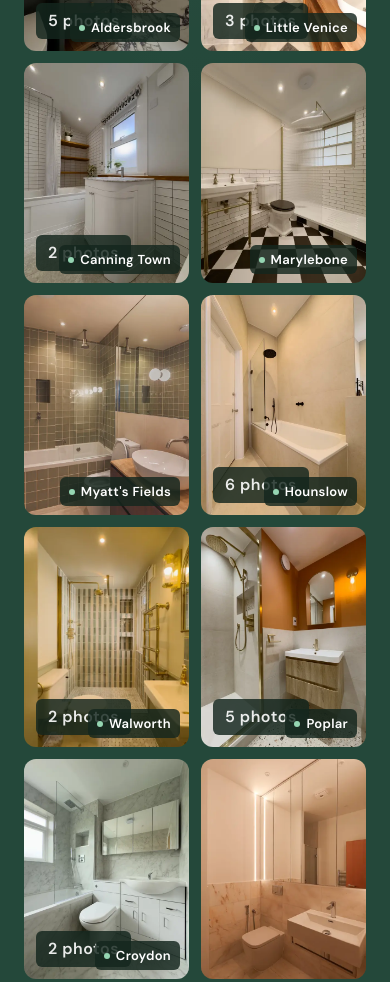
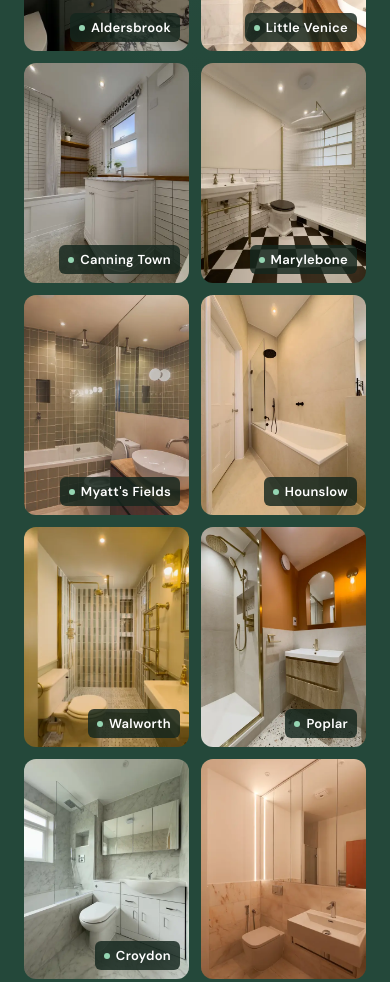
Before and after one commit to ABDR-Again/landingpage-ag, a website: page index.html in a window 390 px wide. Shown: the part 10267-11249 px from the top of the page. Drawn offline with Linux system fonts and the light colour scheme.

Commit message:
Remove gallery photo counts, de-duplicate footer phone

```diff
--- a/index.html
+++ b/index.html
@@ -22,7 +22,7 @@
   <link
     href="https://fonts.googleapis.com/css2?family=DM+Sans:opsz,wght@9..40,300;9..40,400;9..40,500;9..40,600;9..40,700&display=swap"
     rel="stylesheet">
-  <link rel="stylesheet" href="dist/output.css?v=3">
+  <link rel="stylesheet" href="dist/output.css?v=4">
 
   <!-- Google tag (gtag.js) -->
   <script async src="https://www.googletagmanager.com/gtag/js?id=G-JP1K1CL1BF"></script>
@@ -1512,19 +1512,6 @@
       }
     }
 
-    #gal-section .gal-count {
-      position: absolute;
-      bottom: 12px;
-      left: 12px;
-      z-index: 2;
-      background: rgba(20, 38, 30, 0.82);
-      color: rgba(255, 255, 255, 0.9);
-      font-size: 16px;
-      font-weight: 600;
-      letter-spacing: 0.5px;
-      padding: 6px 12px;
-      border-radius: 6px;
-    }
 
     #gal-section .gal-overlay {
       position: absolute;
@@ -1700,7 +1687,6 @@
           <img src="images/new-bathroom/low/Project-01-bathroom-01-image-01.webp"
             alt="Bathroom renovation completed by A&amp;G Renovations in Aldersbrook, London" class="gal-img"
             loading="lazy" decoding="async" width="600" height="800">
-          <div class="gal-count">5 photos</div>
           <div class="gal-overlay"><span>View Project</span></div>
 
           <div class="gal-place">Aldersbrook</div>
@@ -1712,7 +1698,6 @@
           <img src="images/new-bathroom/low/Project-02-bathroom-01-image-01.webp"
             alt="Bathroom renovation completed by A&amp;G Renovations in Little Venice, London" class="gal-img"
             loading="lazy" decoding="async" width="600" height="800">
-          <div class="gal-count">3 photos</div>
           <div class="gal-overlay"><span>View Project</span></div>
 
           <div class="gal-place">Little Venice</div>
@@ -1724,7 +1709,6 @@
           <img src="images/new-bathroom/low/Project-03-bathroom-01-image-01.webp"
             alt="Bathroom renovation completed by A&amp;G Renovations in Canning Town, London" class="gal-img"
             loading="lazy" decoding="async" width="600" height="800">
-          <div class="gal-count">2 photos</div>
           <div class="gal-overlay"><span>View Project</span></div>
 
           <div class="gal-place">Canning Town</div>
@@ -1756,7 +1740,6 @@
           <img src="images/new-bathroom/low/Project-06-bathroom-01-image-01.webp"
             alt="Bathroom renovation completed by A&amp;G Renovations in Hounslow, London" class="gal-img"
             loading="lazy" decoding="async" width="600" height="800">
-          <div class="gal-count">6 photos</div>
           <div class="gal-overlay"><span>View Project</span></div>
 
           <div class="gal-place">Hounslow</div>
@@ -1768,7 +1751,6 @@
           <img src="images/new-bathroom/low/Project-07-bathroom-01-image-01.webp"
             alt="Bathroom renovation completed by A&amp;G Renovations in Walworth, London" class="gal-img"
             loading="lazy" decoding="async" width="600" height="800">
-          <div class="gal-count">2 photos</div>
           <div class="gal-overlay"><span>View Project</span></div>
 
           <div class="gal-place">Walworth</div>
@@ -1780,7 +1762,6 @@
           <img src="images/new-bathroom/low/Project-08-bathroom-01-image-01.webp"
             alt="Bathroom renovation completed by A&amp;G Renovations in Poplar, London" class="gal-img" loading="lazy"
             decoding="async" width="600" height="800">
-          <div class="gal-count">5 photos</div>
           <div class="gal-overlay"><span>View Project</span></div>
 
           <div class="gal-place">Poplar</div>
@@ -1792,7 +1773,6 @@
           <img src="images/new-bathroom/low/Project-09-bathroom-01-image-01.webp"
             alt="Bathroom renovation completed by A&amp;G Renovations in Croydon, London" class="gal-img" loading="lazy"
             decoding="async" width="600" height="800">
-          <div class="gal-count">2 photos</div>
           <div class="gal-overlay"><span>View Project</span></div>
 
           <div class="gal-place">Croydon</div>
@@ -3779,7 +3759,6 @@
           020 3621 8527</a>
       </div>
       <div class="flex justify-center gap-10 flex-wrap mb-14 text-[22px] text-white/45">
-        <div class="flex items-center gap-2"><span>📞</span><strong class="text-white/85">020 3621 8527</strong></div>
         <div class="flex items-center gap-2"><span>✉️</span><strong
             class="text-white/85">sales@ag-renovations.co.uk</strong></div>
         <div class="flex items-center gap-2"><span>📍</span><strong class="text-white/85">31 Castle Avenue, London RM13
```
